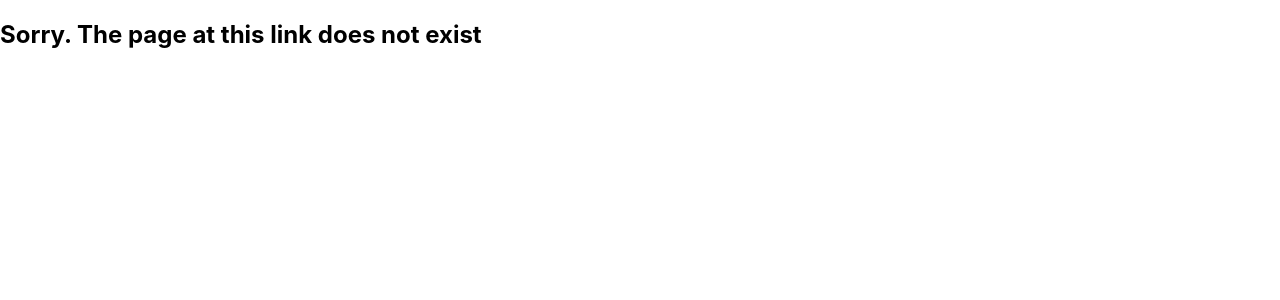
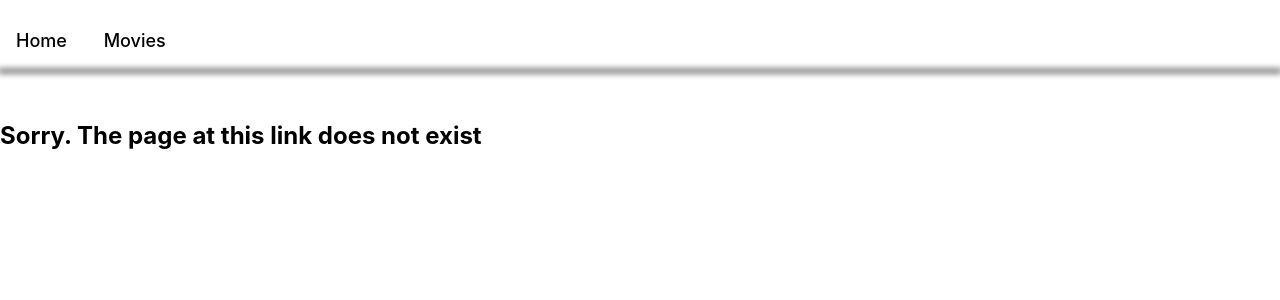
Before and after one commit to OlegRosinskyi/goit-react-hw-05-movies, a React (Create React App) app: page /goit-react-hw-05-movies/goit-react-hw-05-movies in a window 1280 px wide. Shown: the top 300 px of the page. Built offline with nearby package versions, Linux system fonts and the light colour scheme; no server answers.

Commit message:
update
uopdate

```diff
--- a/src/components/App.jsx
+++ b/src/components/App.jsx
@@ -2,15 +2,16 @@ import { Routes, Route,useSearchParams } from "react-router-dom";
 import { requestGet } from './requestGet';
 import { useEffect, useState, useRef } from 'react';
 import Loyout from "./Loyout/Loyout";
-//import Home from "../pages/Home";
-import { lazy,Suspense } from 'react';
-//import Movies from "../pages/Movies";
-//import MovieDetails from "pages/MovieDetails";
+import Home from "../pages/Home";
+//import { lazy } from 'react'; //,Suspense
+import Movies from "../pages/Movies";
+import MovieDetails from "pages/MovieDetails";
 import  Searchbar  from "./Searchbar/Searchbar";
 import ResultSearchFilm from "./ResultSearchFilm/ResultSearchFilm";
 import Cast from "../components/Cast/Cast";
-import Reviews from "../components/Rewiews/Reviews";
-//import NotFound from "./NotFound/NotFound";
+import Reviews from "../components/Rewiews/Reviews"
+
+import NotFound from "./NotFound/NotFound";
 
 import {
   API_KEY,
@@ -20,10 +21,10 @@ import {
   GET_MOVIE_DETAILS,
  } from './vars';
 
-const MovieDetails = lazy(() => import('pages/MovieDetails'));
-const NotFound = lazy(() => import('./NotFound/NotFound'));
-const Movies = lazy(() => import('pages/Movies'));
-const Home = lazy(() => import('pages/Home'));
+//const MovieDetails = lazy(() => import('pages/MovieDetails'));
+//const NotFound = lazy(() => import('./NotFound/NotFound'));
+//const Movies = lazy(() => import('pages/Movies'));
+//const Home = lazy(() => import('pages/Home'));
 
 export const App = () => {
   const [informationTrendingOnFilm, setInformationTrendingOnFilm] = useState([]);
@@ -79,15 +80,14 @@ export const App = () => {
     }
 
   }, [searchWord,id])
-
   return (
     <div>
-       <Suspense fallback={<div>Loading...</div>}>
+        <Loyout/>
       <Routes>
-        <Route path="/" element={<Loyout />}>
+        <Route path="/">
         <Route index element={<Home> <div><h1>Trending today</h1></div> <ResultSearchFilm onLink={activId} ResultSearchFilm={informationTrendingOnFilm} /></Home>   } />
-            <Route path="movies" element={<Movies > <Searchbar onSubmit={updateNameFilm}></Searchbar> {searchWord &&< ResultSearchFilm onLink={activId} ResultSearchFilm={informationSearchOnFilm} />}  </Movies>} />
-            <Route path="/:movieId" element={<MovieDetails informationMovieDetails={informationMovieDetails} genresString={genresString.current} id={id} yearRelease={yearRelease.current} />} >
+        <Route path="movies" element={<Movies > <Searchbar onSubmit={updateNameFilm}></Searchbar> {searchWord && < ResultSearchFilm onLink={activId} ResultSearchFilm={informationSearchOnFilm} />}  </Movies>} />
+        <Route path="movies/:movieId" element={<MovieDetails informationMovieDetails={informationMovieDetails} genresString={genresString.current} id={id} yearRelease={yearRelease.current} />} >
             <Route path="cast" element={<Cast id={id } /> } />
             <Route path="reviews" element={<Reviews id={id} />} />
         </Route>
@@ -95,7 +95,6 @@ export const App = () => {
         </Route>
         <Route path="*" element={<NotFound />} />
       </Routes>
-        </Suspense>
    </div>
   );
 };
--- a/src/components/Loyout/Loyout.jsx
+++ b/src/components/Loyout/Loyout.jsx
@@ -1,7 +1,7 @@
 //import PropTypes from 'prop-types';
 
 import { LineBox,Line,Link, LoyoutBox } from './Loyout.stiled';
-import { Outlet } from "react-router-dom";
+//import { Outlet } from "react-router-dom";
 
 
 const Loyout = () =>
@@ -9,16 +9,18 @@ const Loyout = () =>
    // console.log('ImageGalleryItem',datas);
    return (
       <>
+      <header>
          < LoyoutBox>
                 <nav>
-                <Link to="/"> <span>Home</span>   </Link>
-                <Link to="/movies"> <span>Movies</span> </Link>
+                <Link to="/" and> Home   </Link>
+                <Link to="/movies"> Movies </Link>
                 </nav>
              < LineBox>
                  <Line> </Line>
             </ LineBox>
          </ LoyoutBox>
-          <Outlet />
+      </header>
+
       </>
      )
 }
--- a/src/components/ResultSearchFilm/ResultSearchFilm.jsx
+++ b/src/components/ResultSearchFilm/ResultSearchFilm.jsx
@@ -1,8 +1,8 @@
 import PropTypes from 'prop-types';
-import { Outlet,} from "react-router-dom";
-import { Link,useLocation,generatePath, useParams } from 'react-router-dom';
+import { NavLink,} from "react-router-dom";
+import { useLocation,generatePath, useParams } from 'react-router-dom';
 //import { Link } from "react-router-dom";
-const str = '/:movieId';
+const str = 'movies/:movieId';
 const ResultSearchFilm = ({onLink,ResultSearchFilm}) =>
 { const location = useLocation();
   const nId = useParams();
@@ -14,10 +14,10 @@ const ResultSearchFilm = ({onLink,ResultSearchFilm}) =>
       <main>
         <div>
           <ul onClick={onClickLink}>
-            {ResultSearchFilm.map((item) => <li   key={item.id}><Link path={generatePath(str, {movieId:item.id,})}  to={generatePath(str, {movieId:item.id,})} state={{ from: location }} id={item.id} >{item.name ? item.name : item.original_title}</Link></li>)}
+            {ResultSearchFilm.map((item) => <li   key={item.id}><NavLink path={generatePath(str, {movieId:item.id,})}  to={generatePath(str, {movieId:item.id,})} state={{ from: location }} id={item.id} >{item.name ? item.name : item.original_title}</NavLink></li>)}
         </ul>
         </div>
-        <Outlet />
+
       </main>
      )
 }
--- a/src/pages/Home.jsx
+++ b/src/pages/Home.jsx
@@ -1,11 +1,12 @@
 import PropTypes from 'prop-types';
-//import { Link } from 'react-router-dom';
+
 
 const Home = ({ children }) =>
 {
     return (
       <main>
-            <div>{children}</div>
+          <div>{children}</div>
+
         </main>
      )
 }
--- a/src/pages/MovieDetails.jsx
+++ b/src/pages/MovieDetails.jsx
@@ -1,5 +1,5 @@
 import PropTypes from 'prop-types';
-import { Outlet,useLocation,} from "react-router-dom";
+import { useLocation, Outlet} from "react-router-dom";
 import { BiArrowBack } from "react-icons/bi";
 import { ResultBox } from './MovieDetails.stiled';
 import { ResultLine } from './MovieDetails.stiled';
@@ -45,9 +45,10 @@ const MovieDetails = ({informationMovieDetails,genresString,id,yearRelease }) =>
                             <Link to="reviews" >Reviews</Link>
                         </li>
                     </ul>
-                <ResultLine></ResultLine>
+                    <ResultLine></ResultLine>
+                    <Outlet/>
             </div>:<div></div> }
-            <Outlet />
+
       </main>
      )
 }
--- a/src/pages/Movies.jsx
+++ b/src/pages/Movies.jsx
@@ -5,7 +5,8 @@ const Movies = ({children}) =>
    // console.log('ImageGalleryItem',datas);
     return (
         <main>
-            <div>{children}</div>
+        <div>{children}</div>
+
         </main>
      )
 }
```
Lines whose indentation alone changed are shown as unchanged.
